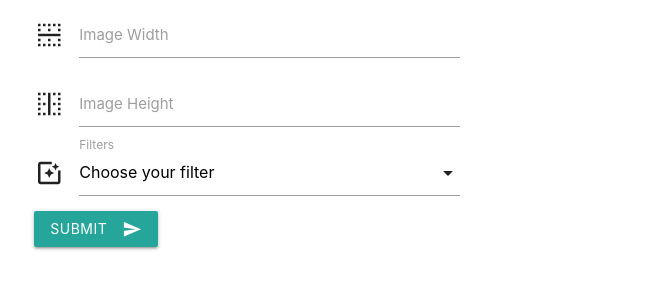
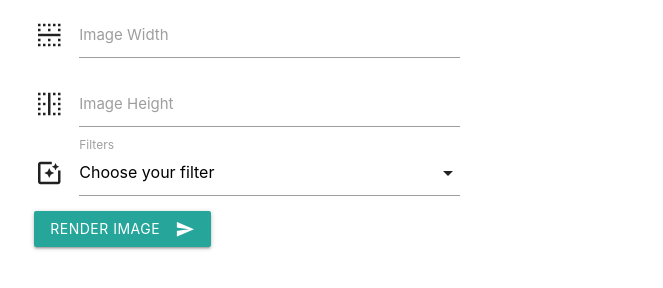
Before and after one commit to raywagner88/instaQuerie, a plain HTML site: page index.html in a window 1280 px wide. Shown: the part 208-496 px from the top of the page, without its empty margins (169-832 px from the left). Drawn offline with nearby package versions, Linux system fonts and the light colour scheme.

Commit message:
Changed sumbit button to render image button

```diff
--- a/index.html
+++ b/index.html
@@ -53,7 +53,7 @@
           <input type="range" id="invert" class="filter-options hidden" value="0" min="0" max="100" />
           <input type="range" id="saturate" class="filter-options hidden" value="100" min="0" max="200" />
         </p>
-        <button id="load-picture" class="btn waves-effect waves-light">Submit
+        <button id="load-picture" class="btn waves-effect waves-light">Render Image
           <i class="material-icons right">send</i>
         </button>
       </div>
```
